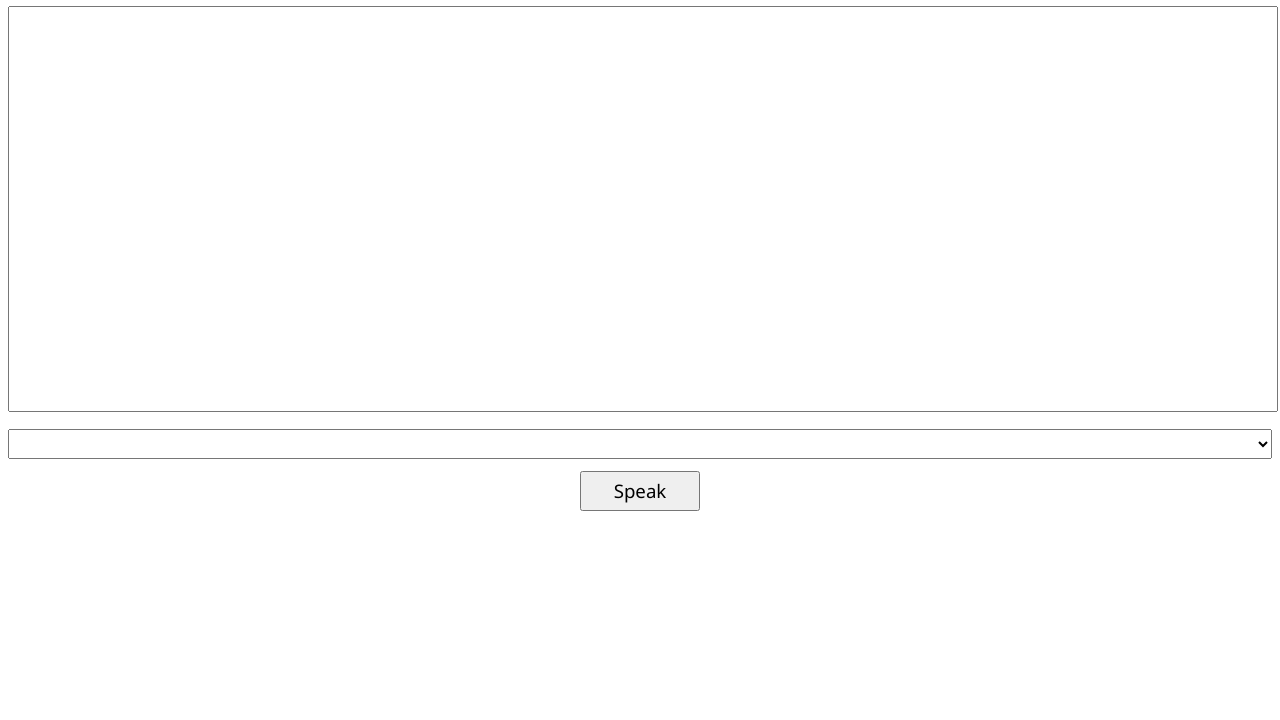
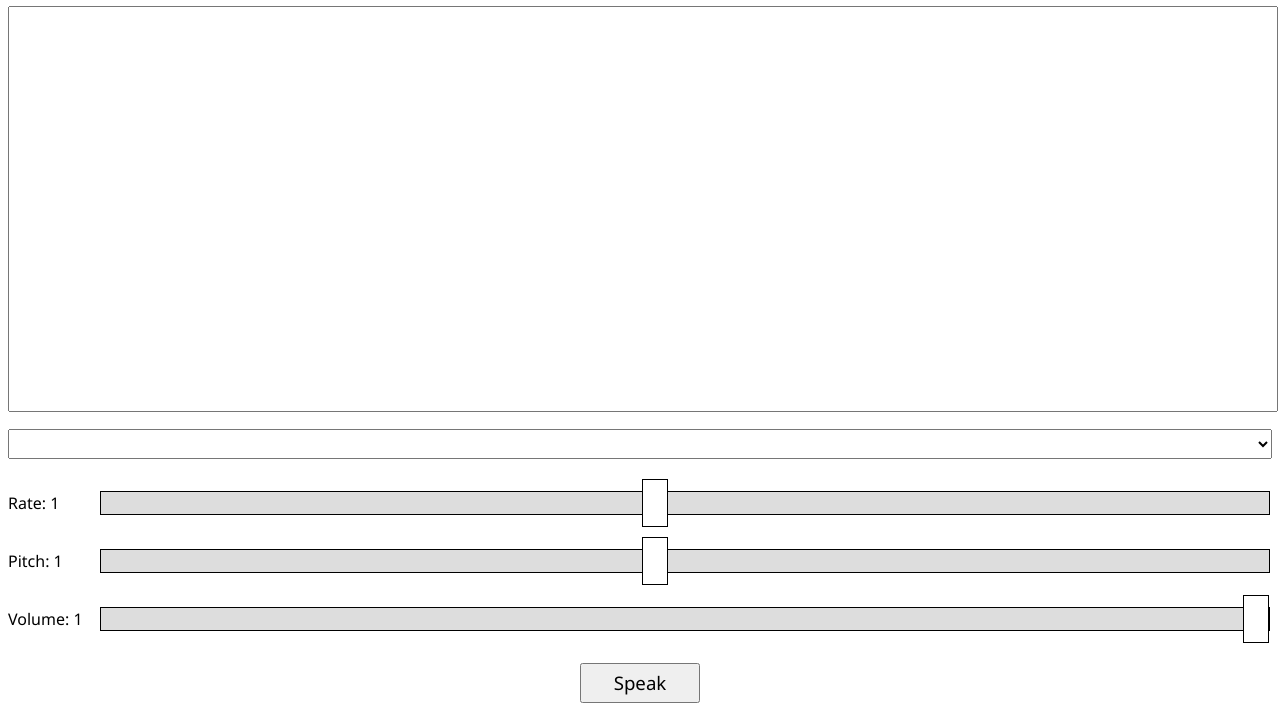
Before and after one commit to Mikhail75/WebSpeechApi, a React app: page / in a window 1280 px wide. Shown: the part 80-800 px from the top of the page. Built offline with nearby package versions, Linux system fonts and the light colour scheme.

Commit message:
Добавил слайдеры для изменения темпа, высоты и громкости речи

```diff
--- /dev/null
+++ b/src/components/LabeledSlider.js
@@ -0,0 +1,59 @@
+import React from "react";
+import Slider from "./Slider";
+
+/**
+ *  @typedef {{
+ *    className: string,
+ *    labelClassName: string,
+ *    sliderClassName: string,
+ *    label: string,
+ *    min: number,
+ *    max: number,
+ *    step: number,
+ *    value: number,
+ *    onChange: function(number):any,
+ *  }} Props
+ */
+
+/**
+ * @param {!Props} props
+ * @return {!JSX.Element}
+ */
+function label(props) {
+	return (
+		<div className={props.labelClassName}>
+			{`${props.label}: ${props.value}`}
+		</div>
+	);
+}
+
+/**
+ * @param {!Props} props
+ * @return {!JSX.Element}
+ */
+function slider(props) {
+	return (
+		<Slider
+			className={props.sliderClassName}
+			min={props.min}
+			max={props.max}
+			value={props.value}
+			step={props.step}
+			onChange={props.onChange}
+		/>
+	);
+}
+
+/**
+ * @param {!Props} props
+ */
+function LabeledSlider(props) {
+	return (
+		<div className={props.className}>
+			{label(props)}
+			{slider(props)}
+		</div>
+	);
+}
+
+export default LabeledSlider;
--- a/src/components/SettingsPanel.js
+++ b/src/components/SettingsPanel.js
@@ -1,12 +1,19 @@
 import React from "react";
 import Select from "./Select";
 import VoiceInfo from "../speech/VoiceInfo";
+import LabeledSlider from "./LabeledSlider";
 
 /**
  *  @typedef {{
  *    voices: !Array<!VoiceInfo>,
  *    selectedVoice: number,
+ *    rate: number,
+ *    pitch: number,
+ *    volume: number,
  *    onVoiceChange: function(number):any,
+ *    onRateChange: function(number):any,
+ *    onPitchChange: function(number):any,
+ *    onVolumeChange: function(number):any,
  *  }} Settings
  */
 
@@ -29,6 +36,39 @@ function SettingsPanel(props) {
 				selectedVoice={props.settings.selectedVoice}
 				onChange={props.settings.onVoiceChange}
 			/>
+			<LabeledSlider
+				className="labeled-slider"
+				labelClassName="labeled-slider-label"
+				sliderClassName="labeled-slider-input"
+				label="Rate"
+				min={0.1}
+				max={2}
+				step={0.1}
+				value={props.settings.rate}
+				onChange={props.settings.onRateChange}
+			/>
+			<LabeledSlider
+				className="labeled-slider"
+				labelClassName="labeled-slider-label"
+				sliderClassName="labeled-slider-input"
+				label="Pitch"
+				min={0.1}
+				max={2}
+				step={0.1}
+				value={props.settings.pitch}
+				onChange={props.settings.onPitchChange}
+			/>
+			<LabeledSlider
+				className="labeled-slider"
+				labelClassName="labeled-slider-label"
+				sliderClassName="labeled-slider-input"
+				label="Volume"
+				min={0}
+				max={1}
+				step={0.1}
+				value={props.settings.volume}
+				onChange={props.settings.onVolumeChange}
+			/>
 		</div>
 	);
 }
--- /dev/null
+++ b/src/components/Slider.js
@@ -0,0 +1,36 @@
+import React from "react";
+
+/**
+ *  @typedef {{
+ *    className: string,
+ *    min: number,
+ *    max: number,
+ *    step: number,
+ *    value: number,
+ *    onChange: function(number):any,
+ *  }} Props
+ */
+
+/**
+ * @param {!Props} props
+ */
+function Slider(props) {
+	/** @param {!React.ChangeEvent<HTMLInputElement>} event */
+	const onChange = (event) => {
+		props.onChange(parseFloat(event.target.value));
+	};
+
+	return (
+		<input
+			className={props.className}
+			type="range"
+			min={props.min}
+			max={props.max}
+			value={props.value}
+			step={props.step}
+			onChange={onChange}
+		/>
+	);
+}
+
+export default Slider;
--- a/src/components/app.js
+++ b/src/components/app.js
@@ -11,6 +11,9 @@ function App() {
 	const [text, setText] = useState("");
 	const [voices, setVoices] = useState(createVoicesInfo());
 	const [selectedVoice, setSelectedVoice] = useState(0);
+	const [rate, setRate] = useState(1);
+	const [pitch, setPitch] = useState(1);
+	const [volume, setVolume] = useState(1);
 
 	if (speechSynthesis.onvoiceschanged !== undefined)
 	{
@@ -30,12 +33,18 @@ function App() {
 				settings={{
 					voices,
 					selectedVoice,
+					rate,
+					pitch,
+					volume,
 					onVoiceChange: (index) => setSelectedVoice(index),
+					onRateChange: (value) => setRate(value),
+					onPitchChange: (value) => setPitch(value),
+					onVolumeChange: (value) => setVolume(value),
 				}}
 			/>
 			<ControlPanel
 				className="control-panel"
-				onPlayButtonClick={() => speak(text, voices[selectedVoice], 1, 1, 1)}
+				onPlayButtonClick={() => speak(text, voices[selectedVoice], volume, pitch, rate)}
 			/>
 		</div>
 	);
--- a/src/styles/app.css
+++ b/src/styles/app.css
@@ -3,7 +3,6 @@ body {
 }
 
 h1 {
-    color: #27aedb;
     text-align: center;
 }
 
@@ -27,9 +26,26 @@ textarea {
     font-size: 12pt;
 }
 
+.labeled-slider {
+    display: flex;
+    align-items: center;
+    width: 100%;
+    margin-top: 30px;
+}
+
+.labeled-slider-label {
+    width: 90px;
+    flex-shrink: 0;
+    white-space: nowrap;
+}
+
+.labeled-slider-input {
+    flex-grow: 1;
+}
+
 .control-panel {
     width: 100%;
-    margin: 12px 0;
+    margin-top: 30px;
     display: flex;
     flex-direction: row;
     justify-content: center;
@@ -41,3 +57,28 @@ textarea {
     font-family: Segoe UI, sans-serif;
     font-size: 14pt;
 }
+
+input[type=range] {
+    -webkit-appearance: none;
+}
+
+input[type=range]:focus {
+    outline: none;
+}
+
+input[type=range]::-webkit-slider-runnable-track {
+    width: 100%;
+    height: 24px;
+    background: #DDDDDD;
+    border: 1px solid #000000;
+}
+
+input[type=range]::-webkit-slider-thumb {
+    -webkit-appearance: none;
+    border: 1px solid #000000;
+    height: 48px;
+    width: 26px;
+    background: #ffffff;
+    cursor: pointer;
+    margin-top: -13px;
+}
```
Also changed, not shown: src/components/SoundFrequencyScale.js (added, +55 -0 lines).
